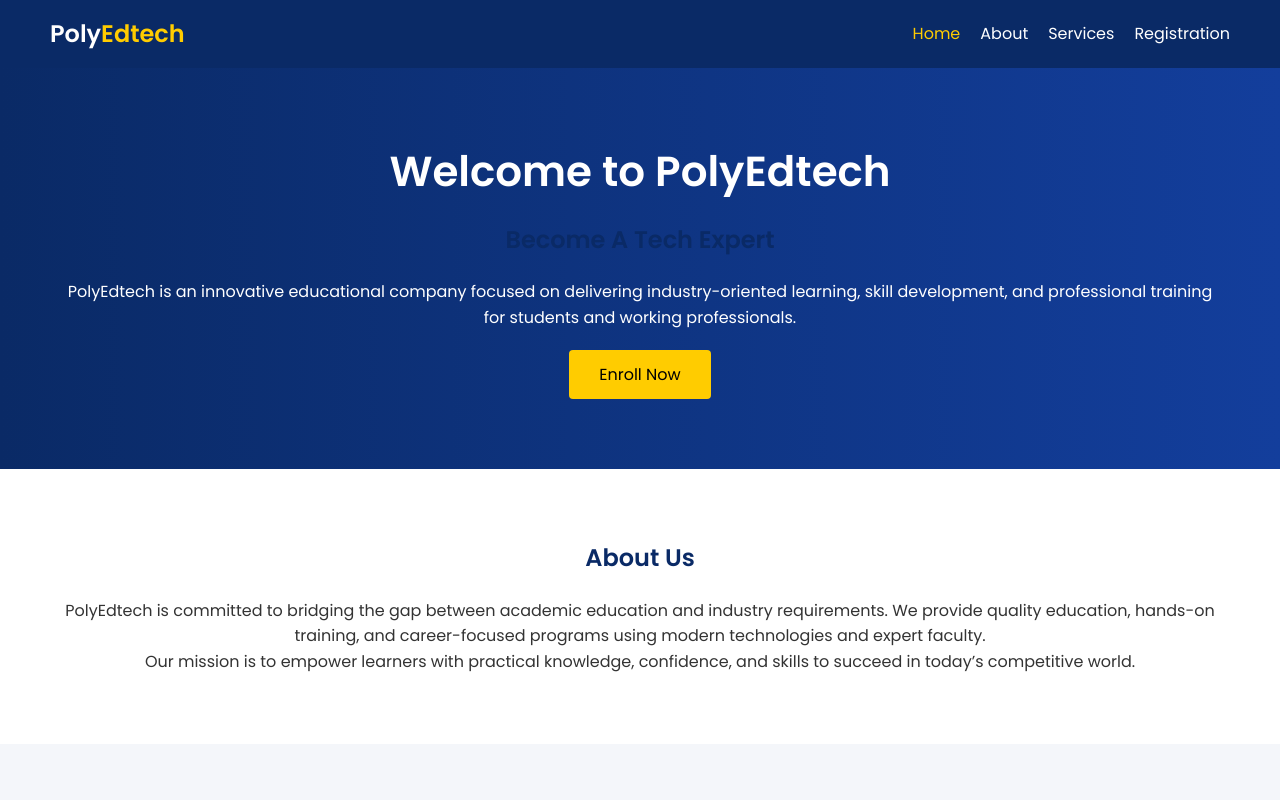
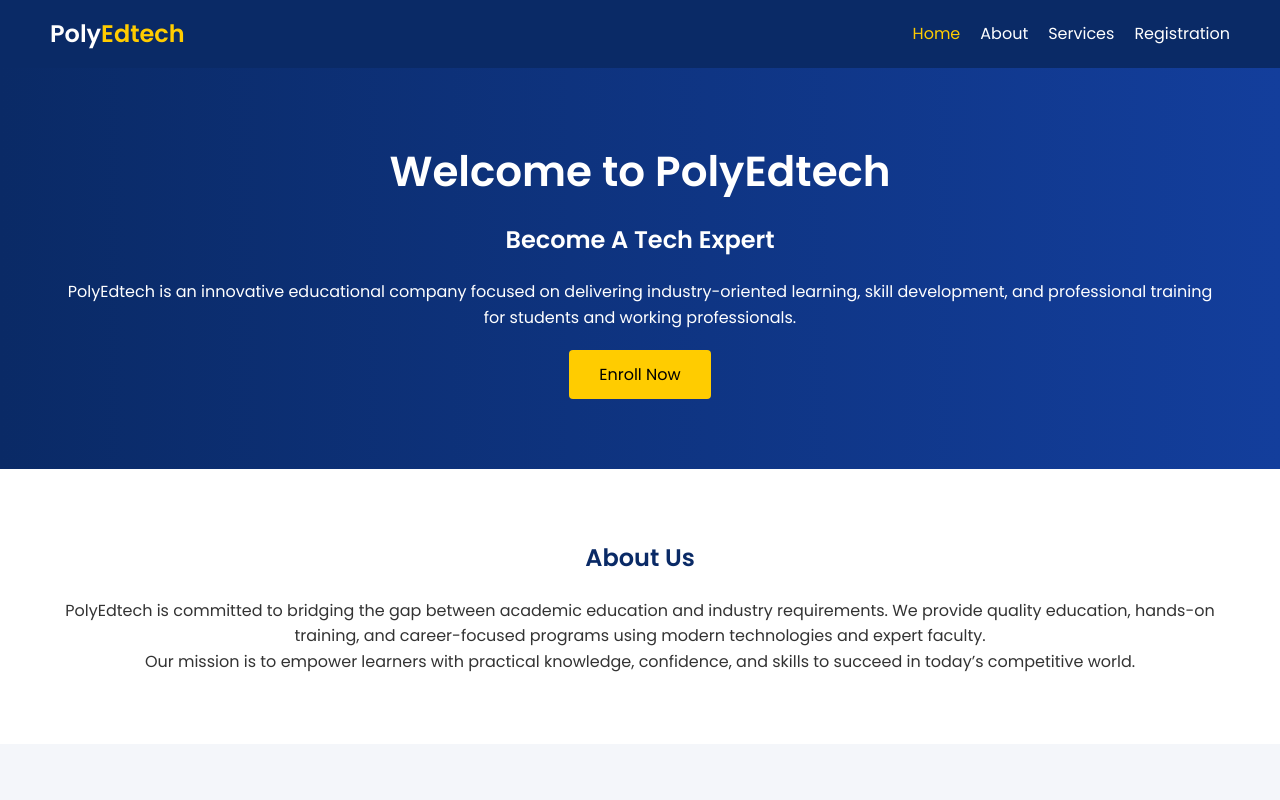
Before and after one commit to aicscomputerclasses766-crypto/Deploy, a plain HTML site: page index.html in a window 1280 px wide. Shown: the top 800 px of the page. Drawn offline with Linux system fonts and the light colour scheme.

Commit message:
Up-to-date2

```diff
--- a/index.html
+++ b/index.html
@@ -25,7 +25,7 @@
 <!-- Home -->
 <section id="home" class="section home">
     <h1>Welcome to PolyEdtech</h1>
-    <center><h2>Become A Tech Expert</h2></center>
+    <center><h2 style="color: white;">Become A Tech Expert</h2></center>
     <p>
         PolyEdtech is an innovative educational company focused on delivering
         industry-oriented learning, skill development, and professional training
```
